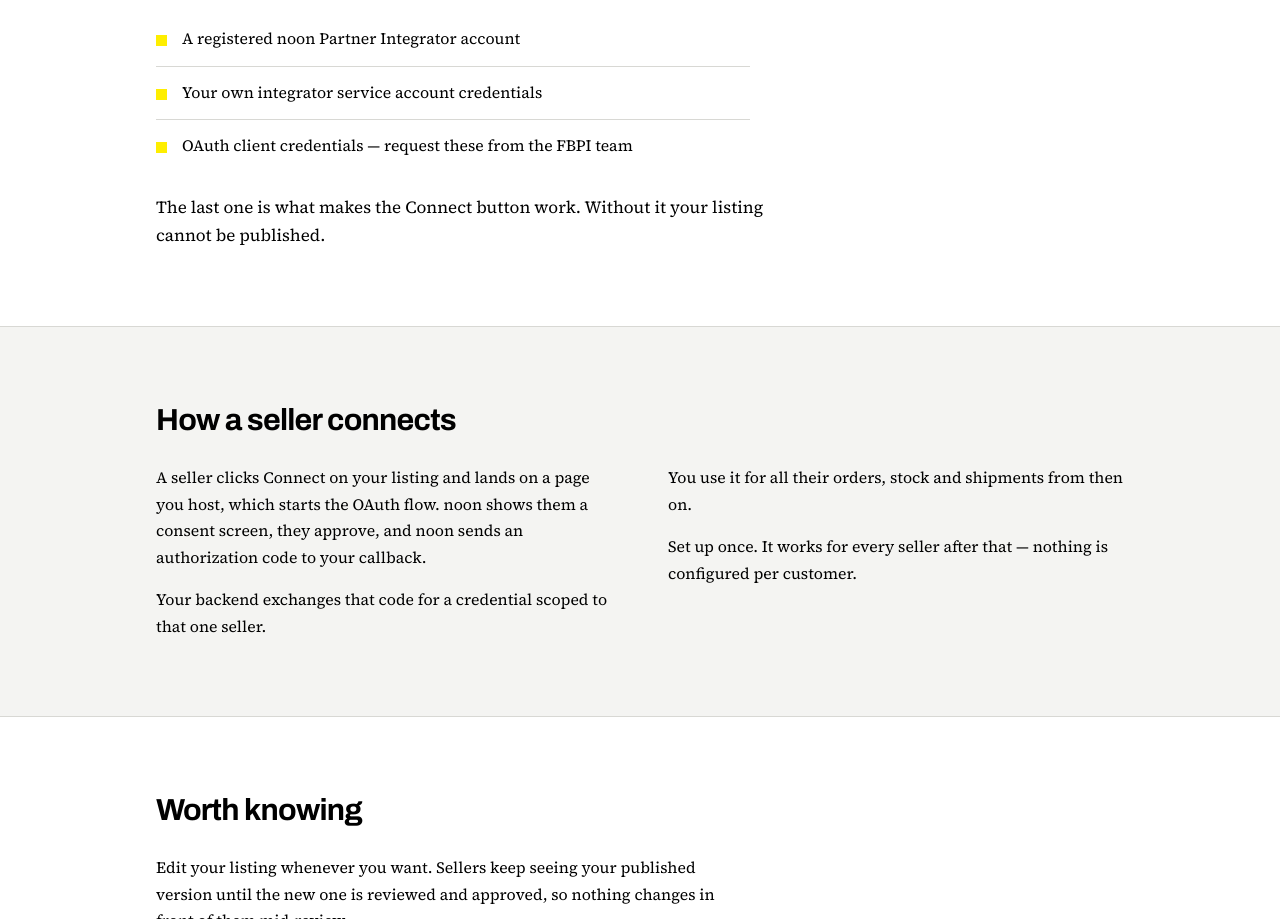
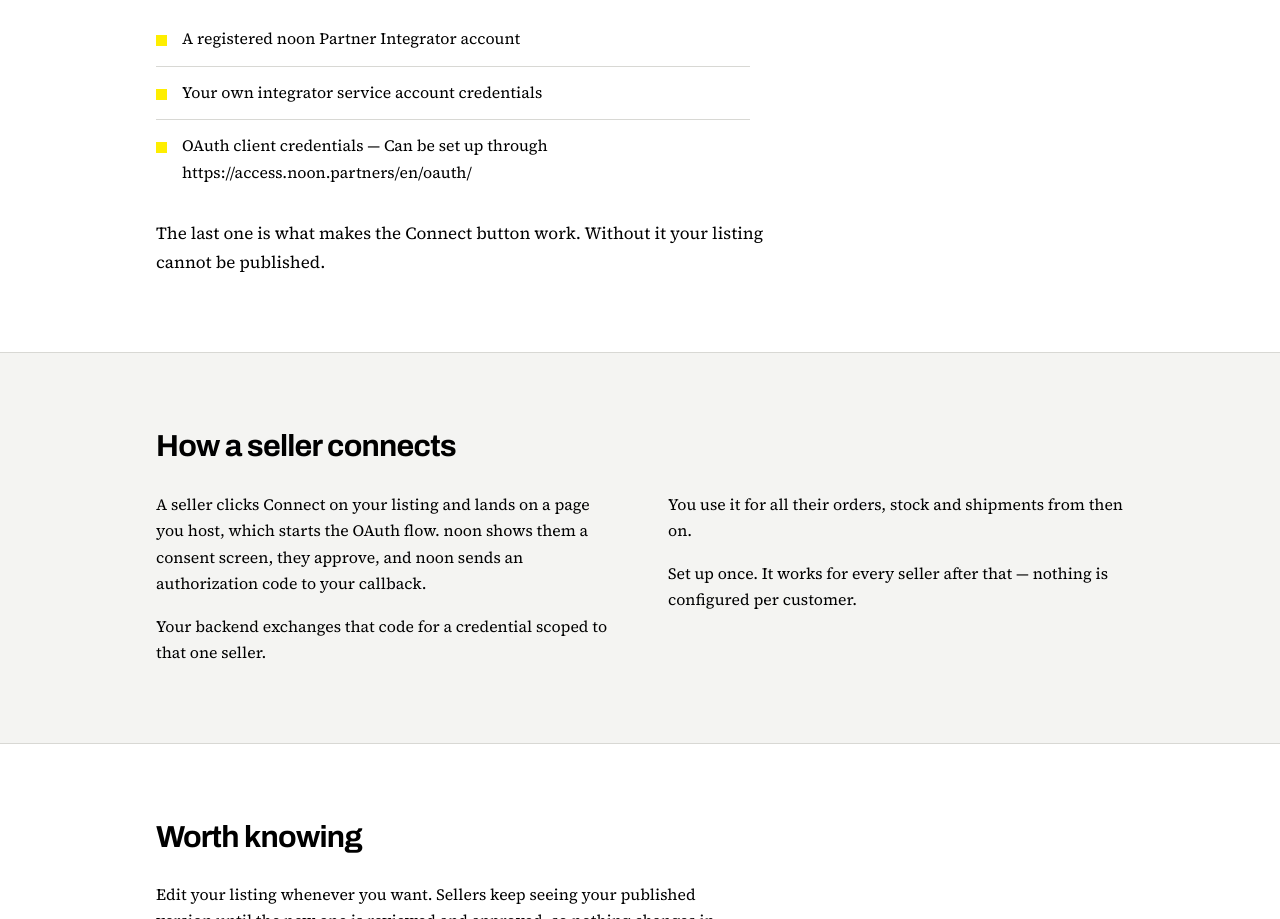
Before and after one commit to nada7799/NPC-document, a plain HTML site: page index.html in a window 1280 px wide. Shown: the part 2867-3786 px from the top of the page. Drawn offline with Linux system fonts and the light colour scheme.

Commit message:
Update OAuth client credentials setup instructions

```diff
--- a/index.html
+++ b/index.html
@@ -498,7 +498,7 @@ footer h3 { color: var(--paper); margin-bottom: 20px; }
     <ul class="prereq">
       <li>A registered noon Partner Integrator account</li>
       <li>Your own integrator service account credentials</li>
-      <li>OAuth client credentials — request these from the FBPI team</li>
+      <li>OAuth client credentials — Can be set up through  https://access.noon.partners/en/oauth/</li>
     </ul>
     <p>The last one is what makes the Connect button work. Without it your listing cannot be published.</p>
   </div>
```
